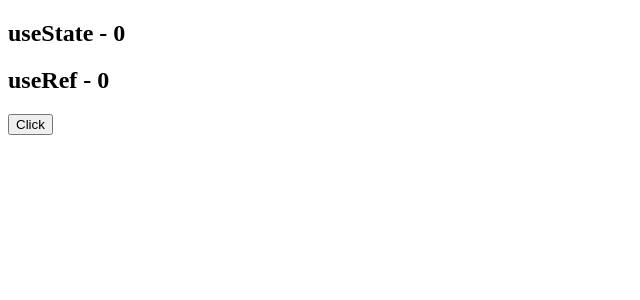
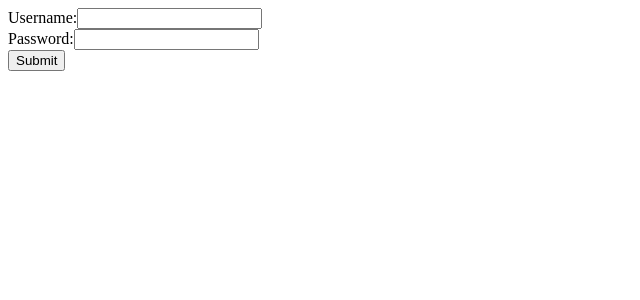
Before and after one commit to Ray-Shubham/vite-react-app, a React (Vite) app: page / in a window 1280 px wide. Shown: the top 300 px of the page, without its empty margins (0-640 px from the left). Built offline with nearby package versions, Linux system fonts and the light colour scheme.

Commit message:
Uncontrolled Form

```diff
--- a/package.json
+++ b/package.json
@@ -10,6 +10,7 @@
     "preview": "vite preview"
   },
   "dependencies": {
+    "axios": "^1.7.9",
     "react": "^18.3.1",
     "react-dom": "^18.3.1"
   },
--- a/src/App.jsx
+++ b/src/App.jsx
@@ -1,6 +1,7 @@
 import CustomButton from "./components/button.jsx";
 import Greeting from "./components/greeting.jsx";
 import MainHeading, { SecondaryHeading } from "./components/heading.jsx";
+import UncontrolledComponent from "./components/Hooks/Forms/Uncontrolled/uncontrolled-form.jsx";
 import UseRefExample from "./components/Hooks/useRef/useRefEx.jsx";
 import Counter from "./components/Hooks/usestate/Counter.jsx";
 import CustomTodo from "./components/Hooks/usestate/todo.jsx";
@@ -38,7 +39,9 @@ const App = () => {
     {/* <CustomTodo /> */}
 
 
-    <UseRefExample />
+    {/* <UseRefExample /> */}
+
+    <UncontrolledComponent />
 
 
 
--- /dev/null
+++ b/src/components/Hooks/Forms/Uncontrolled/uncontrolled-form.jsx
@@ -0,0 +1,90 @@
+import axios from "axios";
+import React, { useRef, useState } from "react";
+
+
+
+
+const UncontrolledComponent = () => {
+
+    const usernameRef = useRef("")
+    const passwordRef = useRef("")
+
+
+    const [formErrors, setFormErrors] = useState({})
+
+    const onSubmit = (e) => {
+        e.preventDefault();
+
+        const usernameEntered = usernameRef.current.value
+        const passwordEntered = passwordRef.current.value
+
+        const formErrors = validation(usernameEntered,passwordEntered)
+
+        if(Object.keys(formErrors).length > 0) {
+            // Trigger the Error
+            setFormErrors(formErrors)
+        } else {
+            // Hit the API
+            loginApi(usernameEntered,passwordEntered)
+        }
+
+        console.log(formErrors);
+
+    }
+
+    const validation = (username,password) => {
+        // if(username === "" || password === "") {
+        //     alert("Please enter username and password")
+        // }
+
+        const FormErrors = {
+        }
+
+        if(!username){
+            FormErrors.usernameError = "Please Enter Username"
+        } else if(username.length > 20) {
+            FormErrors.usernameError = "Username should be less than 20 characters"
+        }
+        if(!password){
+            FormErrors.passwordError = "Please Enter Password"
+        } else if(password.length > 20) {
+            FormErrors.passwordError = "Password should be less than 20 characters"
+        }
+
+        return FormErrors
+    }
+
+    const loginApi = async(username,password) => {
+        try {
+        const response = await axios.post("https://dummyjson.com/auth/login",{
+            "username": username,
+            "password": password,
+        })
+        console.log(response)
+    } catch (error) {
+        console.log(error)
+    }
+    }
+  return (
+    <>
+      <form onSubmit={onSubmit}>
+        <div className="form-group">
+          <label htmlFor="username">Username:</label>
+          <input type="text" className="form-control" id="username" ref={usernameRef} />
+          <span style={{color:"red"}}>{formErrors?.usernameError}</span>
+        </div>
+        <div className="form-group">
+          <label htmlFor="pwd">Password:</label>
+          <input type="password" className="form-control" id="pwd" ref={passwordRef} />
+          <span style={{color:"red"}}>{formErrors?.passwordError}</span>
+
+        </div>
+        <button type="submit" className="btn btn-default">
+          Submit
+        </button>
+      </form>
+    </>
+  );
+};
+
+export default UncontrolledComponent;
```
Also changed, not shown: 2 other files (tests, documents, lock files or other folders).
